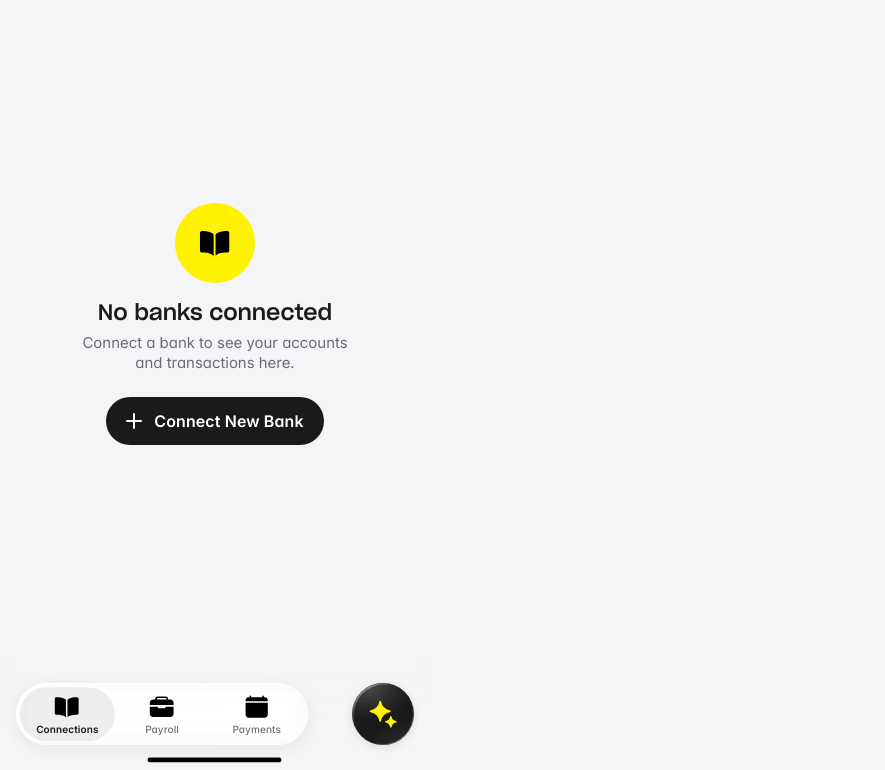
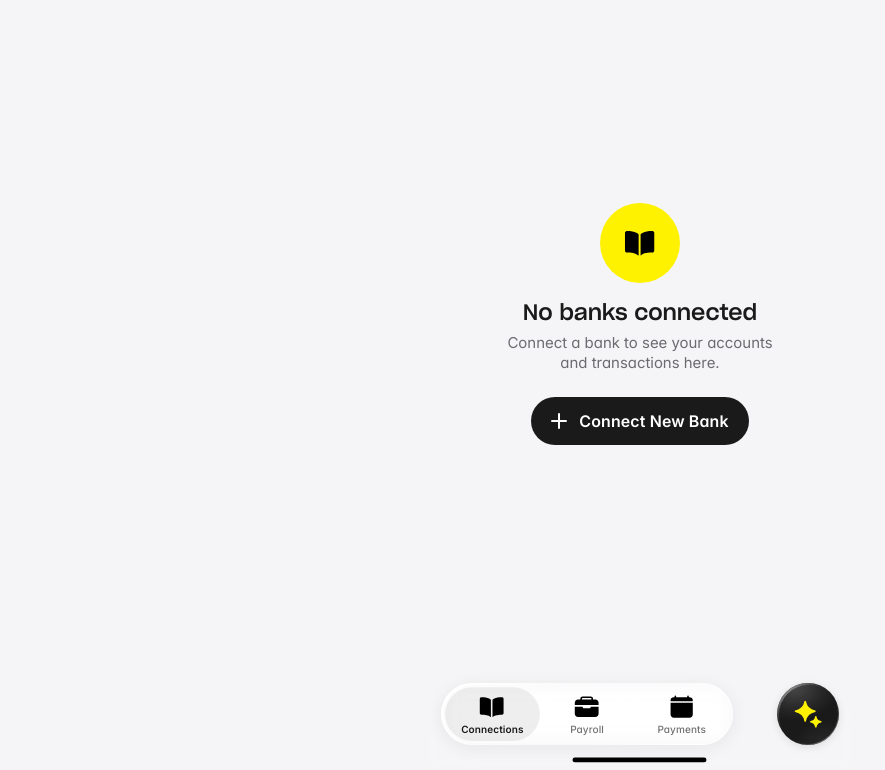
Before and after one commit to 2art0108/raiff, a website: page index.html in a window 1280 px wide. Shown: the part 162-932 px from the top of the page, without its empty margins (0-885 px from the left). Drawn offline with nearby package versions, Linux system fonts and the light colour scheme.

Commit message:
Fix deployment viewport

```diff
--- a/index.html
+++ b/index.html
@@ -2,17 +2,42 @@
 <html lang="en">
 <head>
 <meta charset="utf-8">
+<meta name="viewport" content="width=device-width, initial-scale=1, viewport-fit=cover">
 <title>SoftBees</title>
 <meta name="description" content="SoftBees — interactive iOS-style banking app prototype.">
 <link rel="preload" href="assets/fonts/InterVariable.woff2" as="font" type="font/woff2" crossorigin>
 <link rel="preload" href="assets/fonts/SharpGrotesk-Medium20.otf" as="font" type="font/otf" crossorigin>
+<style>
+/* Hosting wrapper only: centres the fixed 430×932 prototype and scales it down to fit narrow viewports.
+   Nothing inside #dc-root is changed. --app-bg comes from the prototype's own tokens. */
+html,body{margin:0;background:var(--app-bg,#F5F5F7);overflow-x:hidden}
+.dc-page{display:flex;justify-content:center;align-items:flex-start;width:100%;overflow:hidden}
+.dc-slot{position:relative;flex:none;width:430px;height:932px}
+.dc-frame{position:absolute;left:0;top:0;width:430px;height:932px;transform-origin:0 0}
+</style>
 <script src="https://cdn.jsdelivr.net/npm/react@18.3.1/umd/react.production.min.js" integrity="sha384-DGyLxAyjq0f9SPpVevD6IgztCFlnMF6oW/XQGmfe+IsZ8TqEiDrcHkMLKI6fiB/Z" crossorigin="anonymous"></script>
 <script src="https://cdn.jsdelivr.net/npm/react-dom@18.3.1/umd/react-dom.production.min.js" integrity="sha384-gTGxhz21lVGYNMcdJOyq01Edg0jhn/c22nsx0kyqP0TxaV5WVdsSH1fSDUf5YJj1" crossorigin="anonymous"></script>
 <script src="runtime/dc-lite.js"></script>
 </head>
 <body>
-<div id="dc-root"></div>
+<div class="dc-page"><div class="dc-slot" id="dc-slot"><div class="dc-frame" id="dc-frame"><div id="dc-root"></div></div></div></div>
 <noscript>This prototype needs JavaScript.</noscript>
-<script>DCLite.mount(document.getElementById('dc-root'), 'Main');</script>
+<script>
+(function () {
+  var W = 430, H = 932;
+  var slot = document.getElementById('dc-slot'), frame = document.getElementById('dc-frame');
+  // Uniform scale below 430px wide (never above 1), so the UI keeps its 430px coordinate system undistorted
+  function fit() {
+    var s = Math.min(1, document.documentElement.clientWidth / W);
+    slot.style.width = W * s + 'px';
+    slot.style.height = H * s + 'px';
+    frame.style.transform = s < 1 ? 'scale(' + s + ')' : '';
+  }
+  fit();
+  window.addEventListener('resize', fit);
+  window.addEventListener('orientationchange', fit);
+})();
+DCLite.mount(document.getElementById('dc-root'), 'Main');
+</script>
 </body>
 </html>
```
